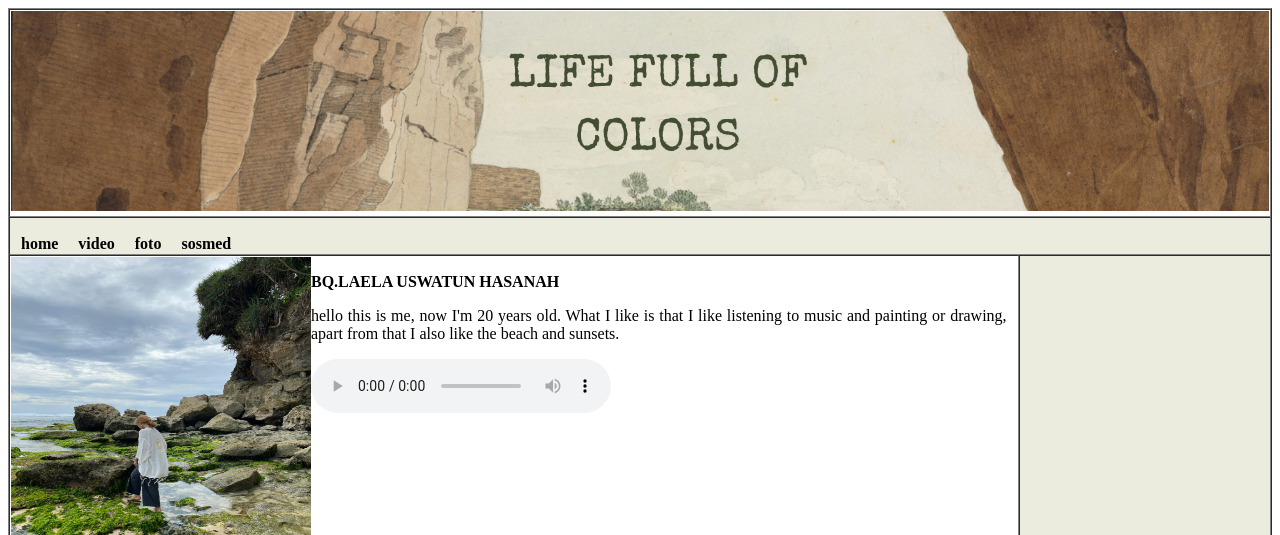
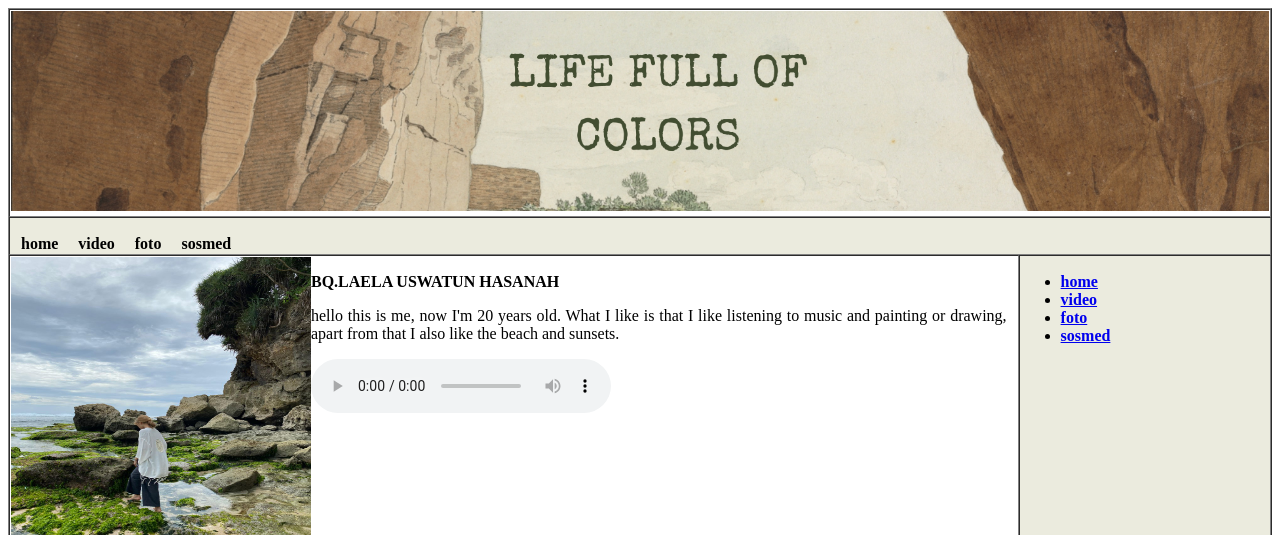
Before and after one commit to Laela10/Laela10.github.io, a plain HTML site: page index.html in a window 1280 px wide. Shown: the top 535 px of the page. Drawn offline with Linux system fonts and the light colour scheme.

Commit message:
Update index.html

```diff
--- a/index.html
+++ b/index.html
@@ -85,7 +85,11 @@
 			</td>
 			<td id="sidebar">
 			<nav>
-
+				<ul><b>
+				<li><a href="index.html">home</a></li>
+				<li><a href="video.html">video</a></li>
+				<li><a href="foto.html">foto</a></li>
+				<li><a href="https://www.instagram.com/iam_areummm/">sosmed</a></li>
 			</b></ul>
 		 	</nav>
 		</tr>
```
